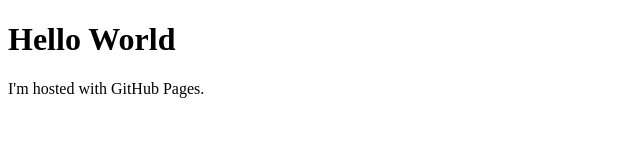
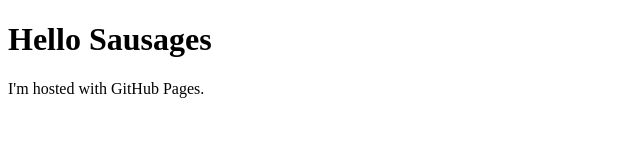
Before and after one commit to roblibsoftware/roblibsoftware.github.io, a plain HTML site: page index.html in a window 1280 px wide. Shown: the whole page, without its empty margins (0-640 px from the left). Drawn offline with Linux system fonts and the light colour scheme.

Commit message:
update index.html
initial commit (but one)

```diff
--- a/index.html
+++ b/index.html
@@ -1,7 +1,7 @@
 <!DOCTYPE html>
 <html>
 <body>
-<h1>Hello World</h1>
+<h1>Hello Sausages</h1>
 <p>I'm hosted with GitHub Pages.</p>
 </body>
 </html>
```
